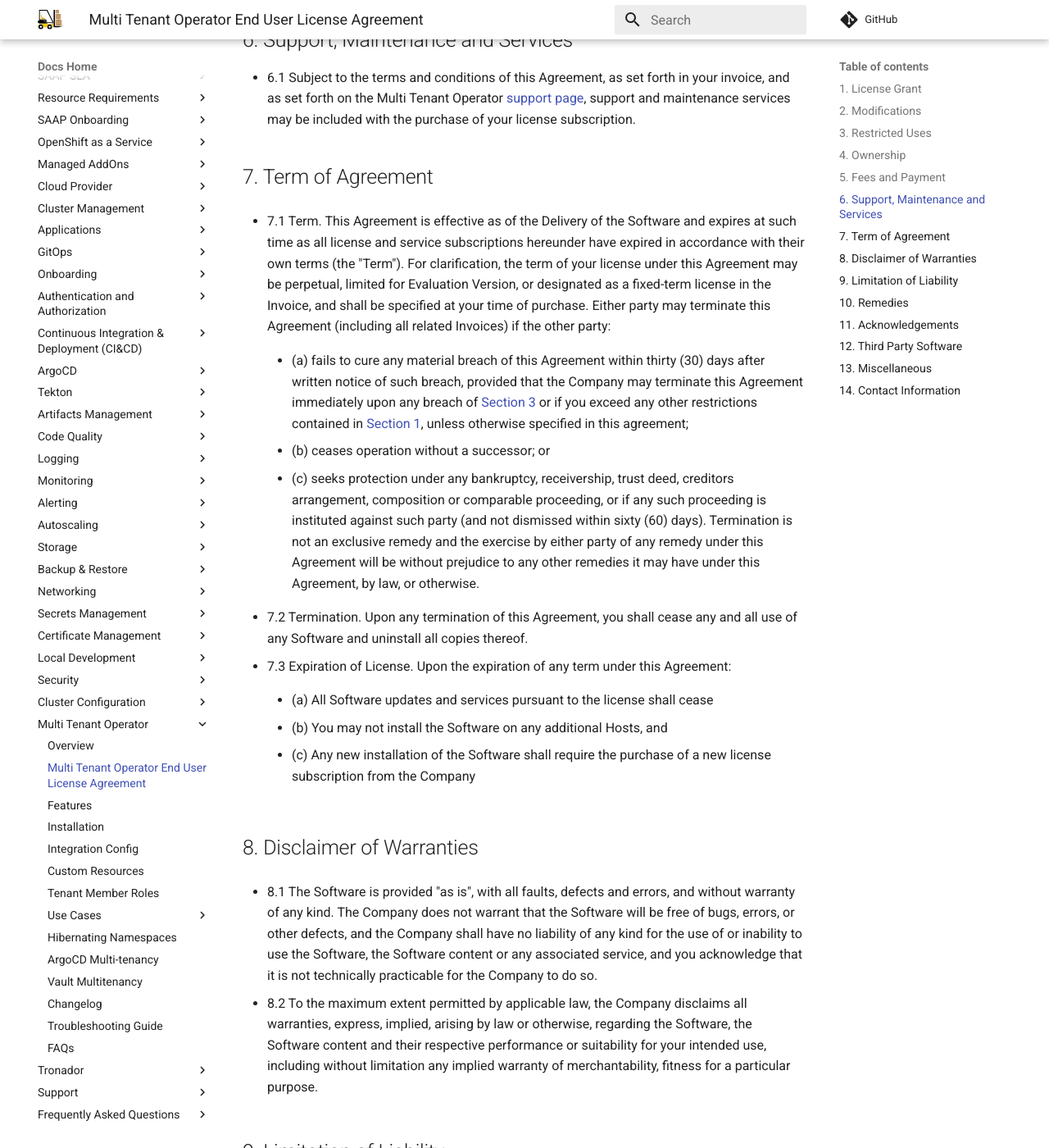
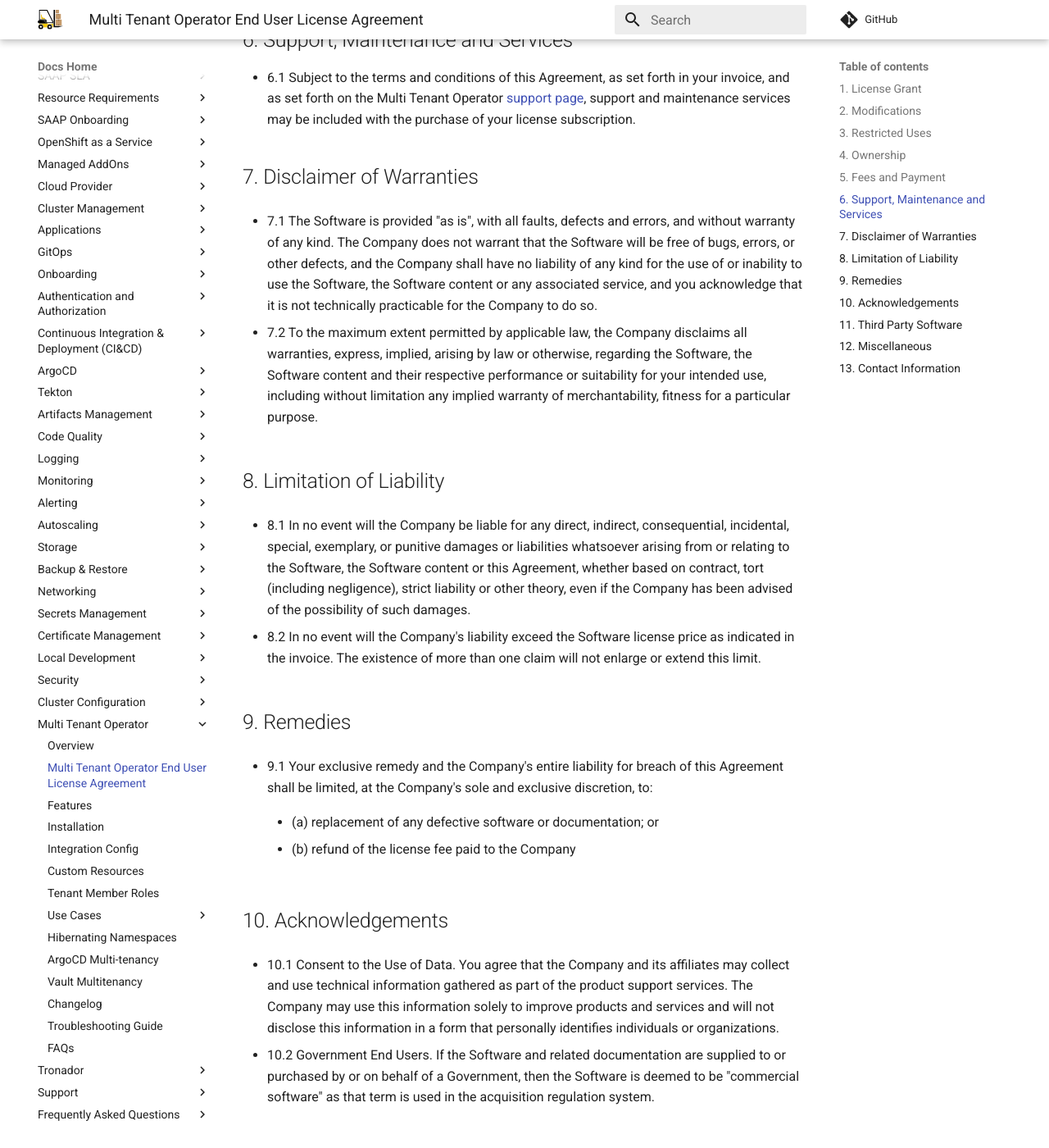
Before and after one commit to stakater/stakater-docs, an MkDocs documentation site: the page built from docs/content/sre/multi-tenant-operator/eula.md, in a window 1280 px wide and 1400 px high, scrolled down 2563 px. Shown: the whole window at 82% size. Built offline with MkDocs 1.6.1 and Material for MkDocs 9.7.7, drawn with Linux system fonts in a browser that asks for light colours; comment, search, counter and statistics services are not loaded; some of the changed text lies outside the part shown.

Commit message:
MTO EULA update

```diff
--- a/docs/content/sre/multi-tenant-operator/eula.md
+++ b/docs/content/sre/multi-tenant-operator/eula.md
@@ -56,82 +56,62 @@ In order to use the Software under this Agreement, you must receive a license ke
 
 - 6.1 Subject to the terms and conditions of this Agreement, as set forth in your invoice, and as set forth on the Multi Tenant Operator [support page](../support/support.md), support and maintenance services may be included with the purchase of your license subscription.
 
-## 7. Term of Agreement
+## 7. Disclaimer of Warranties
 
-- 7.1 Term. This Agreement is effective as of the Delivery of the Software and expires at such time as all license and service subscriptions hereunder have expired in accordance with their own terms (the "Term"). For clarification, the term of your license under this Agreement may be perpetual, limited for Evaluation Version, or designated as a fixed-term license in the Invoice, and shall be specified at your time of purchase. Either party may terminate this Agreement (including all related Invoices) if the other party:
+- 7.1 The Software is provided "as is", with all faults, defects and errors, and without warranty of any kind. The Company does not warrant that the Software will be free of bugs, errors, or other defects, and the Company shall have no liability of any kind for the use of or inability to use the Software, the Software content or any associated service, and you acknowledge that it is not technically practicable for the Company to do so.
 
-    - (a) fails to cure any material breach of this Agreement within thirty (30) days after written notice of such breach, provided that the Company may terminate this Agreement immediately upon any breach of [Section 3](#3-restricted-uses) or if you exceed any other restrictions contained in [Section 1](#1-license-grant), unless otherwise specified in this agreement;
+- 7.2 To the maximum extent permitted by applicable law, the Company disclaims all warranties, express, implied, arising by law or otherwise, regarding the Software, the Software content and their respective performance or suitability for your intended use, including without limitation any implied warranty of merchantability, fitness for a particular purpose.
 
-    - (b) ceases operation without a successor; or
+## 8. Limitation of Liability
 
-    - (c) seeks protection under any bankruptcy, receivership, trust deed, creditors arrangement, composition or comparable proceeding, or if any such proceeding is instituted against such party (and not dismissed within sixty (60) days). Termination is not an exclusive remedy and the exercise by either party of any remedy under this Agreement will be without prejudice to any other remedies it may have under this Agreement, by law, or otherwise.
+- 8.1 In no event will the Company be liable for any direct, indirect, consequential, incidental, special, exemplary, or punitive damages or liabilities whatsoever arising from or relating to the Software, the Software content or this Agreement, whether based on contract, tort (including negligence), strict liability or other theory, even if the Company has been advised of the possibility of such damages.
 
-- 7.2 Termination. Upon any termination of this Agreement, you shall cease any and all use of any Software and uninstall all copies thereof.
+- 8.2 In no event will the Company's liability exceed the Software license price as indicated in the invoice. The existence of more than one claim will not enlarge or extend this limit.
 
-- 7.3 Expiration of License. Upon the expiration of any term under this Agreement:
+## 9. Remedies
 
-    - (a) All Software updates and services pursuant to the license shall cease
-
-    - (b) You may not install the Software on any additional Hosts, and
-
-    - (c) Any new installation of the Software shall require the purchase of a new license subscription from the Company
-
-## 8. Disclaimer of Warranties
-
-- 8.1 The Software is provided "as is", with all faults, defects and errors, and without warranty of any kind. The Company does not warrant that the Software will be free of bugs, errors, or other defects, and the Company shall have no liability of any kind for the use of or inability to use the Software, the Software content or any associated service, and you acknowledge that it is not technically practicable for the Company to do so.
-
-- 8.2 To the maximum extent permitted by applicable law, the Company disclaims all warranties, express, implied, arising by law or otherwise, regarding the Software, the Software content and their respective performance or suitability for your intended use, including without limitation any implied warranty of merchantability, fitness for a particular purpose.
-
-## 9. Limitation of Liability
-
-- 9.1 In no event will the Company be liable for any direct, indirect, consequential, incidental, special, exemplary, or punitive damages or liabilities whatsoever arising from or relating to the Software, the Software content or this Agreement, whether based on contract, tort (including negligence), strict liability or other theory, even if the Company has been advised of the possibility of such damages.
-
-- 9.2 In no event will the Company's liability exceed the Software license price as indicated in the invoice. The existence of more than one claim will not enlarge or extend this limit.
-
-## 10. Remedies
-
-- 10.1 Your exclusive remedy and the Company's entire liability for breach of this Agreement shall be limited, at the Company's sole and exclusive discretion, to:
+- 9.1 Your exclusive remedy and the Company's entire liability for breach of this Agreement shall be limited, at the Company's sole and exclusive discretion, to:
 
     - (a) replacement of any defective software or documentation; or
 
     - (b) refund of the license fee paid to the Company
 
-## 11. Acknowledgements
+## 10. Acknowledgements
 
-- 11.1 Consent to the Use of Data. You agree that the Company and its affiliates may collect and use technical information gathered as part of the product support services. The Company may use this information solely to improve products and services and will not disclose this information in a form that personally identifies individuals or organizations.
+- 10.1 Consent to the Use of Data. You agree that the Company and its affiliates may collect and use technical information gathered as part of the product support services. The Company may use this information solely to improve products and services and will not disclose this information in a form that personally identifies individuals or organizations.
 
-- 11.2 Government End Users. If the Software and related documentation are supplied to or purchased by or on behalf of a Government, then the Software is deemed to be "commercial software" as that term is used in the acquisition regulation system.
+- 10.2 Government End Users. If the Software and related documentation are supplied to or purchased by or on behalf of a Government, then the Software is deemed to be "commercial software" as that term is used in the acquisition regulation system.
 
-## 12. Third Party Software
+## 11. Third Party Software
 
-- 12.1 Examples included in Software may provide links to third party libraries or code (collectively "Third Party Software") to implement various functions. Third Party Software does not comprise part of the Software. In some cases, access to Third Party Software may be included along with the Software delivery as a convenience for demonstration purposes. Licensee acknowledges:
+- 11.1 Examples included in Software may provide links to third party libraries or code (collectively "Third Party Software") to implement various functions. Third Party Software does not comprise part of the Software. In some cases, access to Third Party Software may be included along with the Software delivery as a convenience for demonstration purposes. Licensee acknowledges:
 
     - (1) That some part of Third Party Software may require additional licensing of copyright and patents from the owners of such, and
 
     - (2) That distribution of any of the Software referencing or including any portion of a Third Party Software may require appropriate licensing from such third parties
 
-## 13. Miscellaneous
+## 12. Miscellaneous
 
-- 13.1 Entire Agreement. This Agreement sets forth our entire agreement with respect to the Software and the subject matter hereof and supersedes all prior and contemporaneous understandings and agreements whether written or oral.
+- 12.1 Entire Agreement. This Agreement sets forth our entire agreement with respect to the Software and the subject matter hereof and supersedes all prior and contemporaneous understandings and agreements whether written or oral.
 
-- 13.2 Amendment. The Company reserves the right, in its sole discretion, to amend this Agreement from time. Amendments are managed as described in [General Provisions](../../openshift-as-a-service/general-provisions.md).
+- 12.2 Amendment. The Company reserves the right, in its sole discretion, to amend this Agreement from time. Amendments are managed as described in [General Provisions](../../openshift-as-a-service/general-provisions.md).
 
-- 13.3 Assignment. You may not assign this Agreement or any of its rights under this Agreement without the prior written consent of The Company and any attempted assignment without such consent shall be void.
+- 12.3 Assignment. You may not assign this Agreement or any of its rights under this Agreement without the prior written consent of The Company and any attempted assignment without such consent shall be void.
 
-- 13.4 Export Compliance. You agree to comply with all applicable laws and regulations, including laws, regulations, orders or other restrictions on export, re-export or redistribution of software.
+- 12.4 Export Compliance. You agree to comply with all applicable laws and regulations, including laws, regulations, orders or other restrictions on export, re-export or redistribution of software.
 
-- 13.5 Indemnification. You agree to defend, indemnify, and hold harmless the Company from and against any lawsuits, claims, losses, damages, fines and expenses (including attorneys' fees and costs) arising out of your use of the Software or breach of this Agreement.
+- 12.5 Indemnification. You agree to defend, indemnify, and hold harmless the Company from and against any lawsuits, claims, losses, damages, fines and expenses (including attorneys' fees and costs) arising out of your use of the Software or breach of this Agreement.
 
-- 13.6 Attorneys' Fees and Costs. The prevailing party in any action to enforce this Agreement will be entitled to recover its attorneys' fees and costs in connection with such action.
+- 12.6 Attorneys' Fees and Costs. The prevailing party in any action to enforce this Agreement will be entitled to recover its attorneys' fees and costs in connection with such action.
 
-- 13.7 Severability. If any provision of this Agreement is held by a court of competent jurisdiction to be invalid, illegal, or unenforceable, the remainder of this Agreement will remain in full force and effect.
+- 12.7 Severability. If any provision of this Agreement is held by a court of competent jurisdiction to be invalid, illegal, or unenforceable, the remainder of this Agreement will remain in full force and effect.
 
-- 13.8 Waiver. Failure or neglect by either party to enforce at any time any of the provisions of this license Agreement shall not be construed or deemed to be a waiver of that party's rights under this Agreement.
+- 12.8 Waiver. Failure or neglect by either party to enforce at any time any of the provisions of this license Agreement shall not be construed or deemed to be a waiver of that party's rights under this Agreement.
 
-- 13.9 Audit. The Company may, at its expense, appoint its own personnel or an independent third party to audit the numbers of installations of the Software in use by you. Any such audit shall be conducted upon thirty (30) days prior notice, during regular business hours and shall not unreasonably interfere with your business activities.
+- 12.9 Audit. The Company may, at its expense, appoint its own personnel or an independent third party to audit the numbers of installations of the Software in use by you. Any such audit shall be conducted upon thirty (30) days prior notice, during regular business hours and shall not unreasonably interfere with your business activities.
 
-- 13.10 Headings. The headings of sections and paragraphs of this Agreement are for convenience of reference only and are not intended to restrict, affect or be of any weight in the interpretation or construction of the provisions of such sections or paragraphs.
+- 12.10 Headings. The headings of sections and paragraphs of this Agreement are for convenience of reference only and are not intended to restrict, affect or be of any weight in the interpretation or construction of the provisions of such sections or paragraphs.
 
-## 14. Contact Information
+## 13. Contact Information
 
-- 14.1 If you have any questions about this EULA, or if you want to contact the Company for any reason, please direct correspondence to [`sales@stakater.com`](mailto:sales@stakater.com).
+- 13.1 If you have any questions about this EULA, or if you want to contact the Company for any reason, please direct correspondence to [`sales@stakater.com`](mailto:sales@stakater.com).
```
